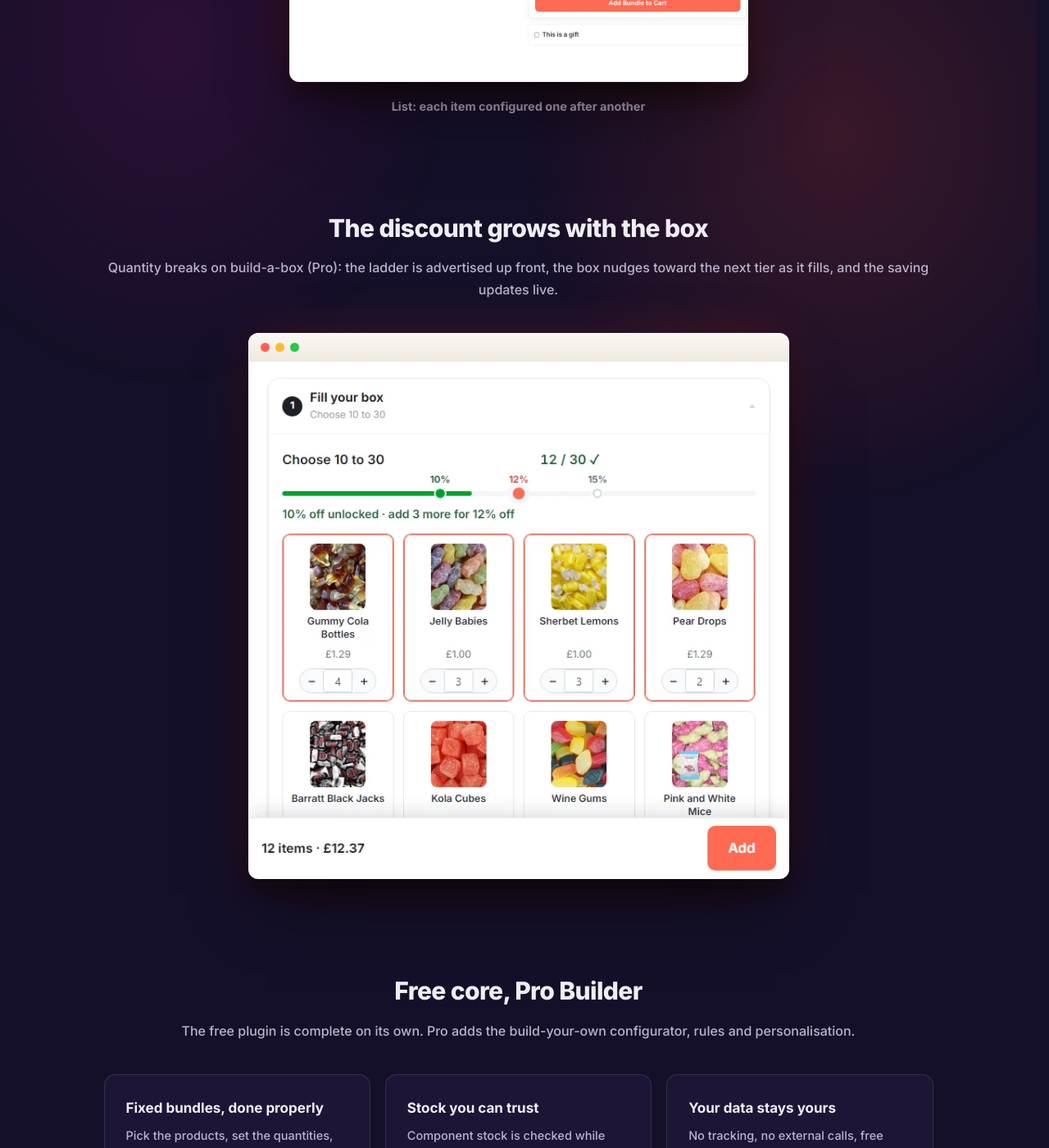
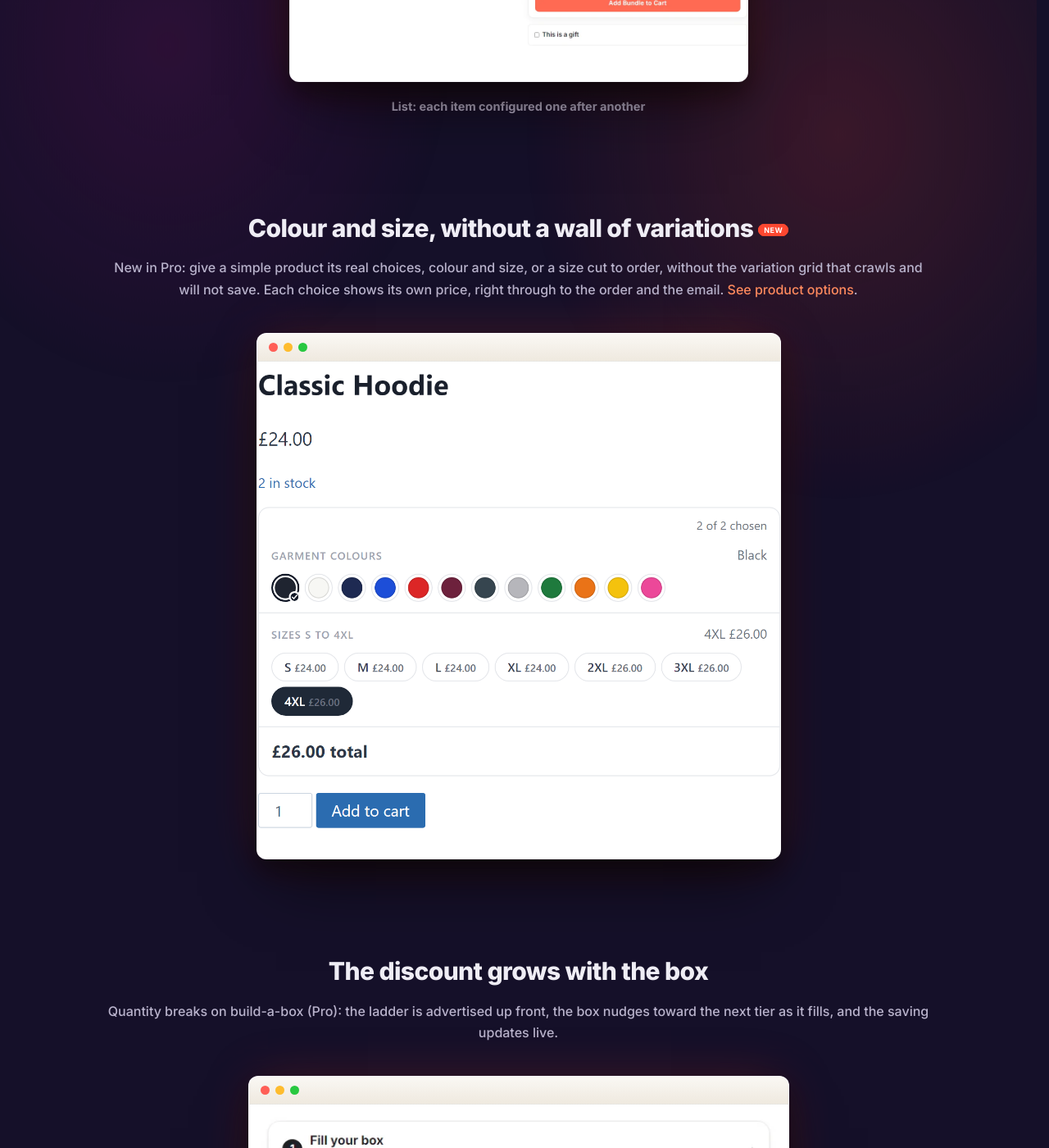
Before and after one commit to BundleBoss/website, a Jekyll site: the page index.html, which Jekyll copies as it is, in a window 1280 px wide and 1400 px high, scrolled down 3608 px. Shown: the whole window at 82% size. Built offline with Jekyll 4.4.1, drawn with Linux system fonts in a browser that asks for light colours; some of the changed text lies outside the part shown.

Commit message:
Homepage: a product options band (headline feature) + name it in the Pro subtitle

```diff
--- a/index.html
+++ b/index.html
@@ -165,6 +165,16 @@
 </section>
 
 <section class="wrap">
+  <h2 class="section-title">Colour and size, without a wall of variations <span class="new-dot">New</span></h2>
+  <p class="section-sub">New in Pro: give a simple product its real choices, colour and size, or a size cut to order, without the variation grid that crawls and will not save. Each choice shows its own price, right through to the order and the email. <a href="/woocommerce-product-options/">See product options</a>.</p>
+  <div class="shot" style="max-width:640px;margin:0 auto">
+    <div class="browser-bar"><span></span><span></span><span></span></div>
+    <img loading="lazy" src="/docs/img/product-options-storefront.png" width="1194" height="1134"
+         alt="A simple product with twelve colours and seven size buttons, each size showing its own price">
+  </div>
+</section>
+
+<section class="wrap">
   <h2 class="section-title">The discount grows with the box</h2>
   <p class="section-sub">Quantity breaks on build-a-box (Pro): the ladder is advertised up front, the box nudges toward the next tier as it fills, and the saving updates live.</p>
   <div class="shot" style="max-width:660px;margin:0 auto">
@@ -176,7 +186,7 @@
 
 <section class="wrap">
   <h2 class="section-title">Free core, Pro Builder</h2>
-  <p class="section-sub">The free plugin is complete on its own. Pro adds the build-your-own configurator, rules and personalisation.</p>
+  <p class="section-sub">The free plugin is complete on its own. Pro adds product options, the build-your-own configurator, rules and personalisation.</p>
   <div class="cards">
     <div class="card">
       <h3>Fixed bundles, done properly</h3>
```
